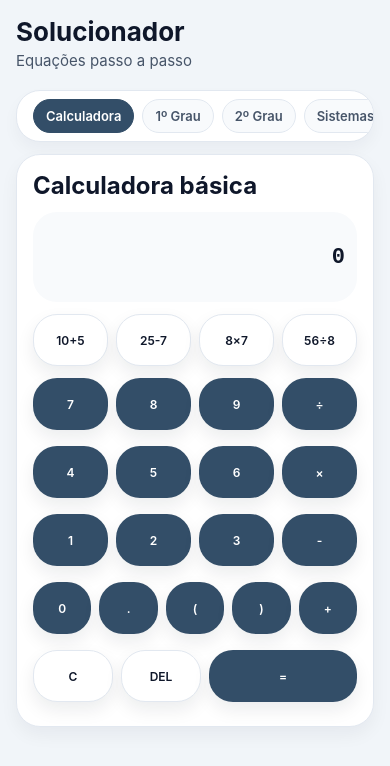
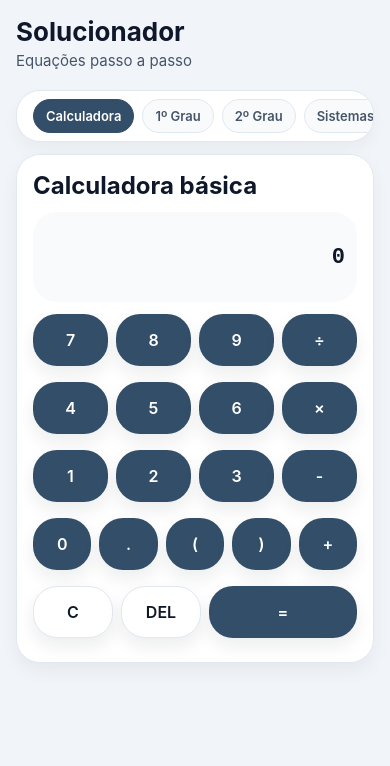
Before and after one commit to KauaCruzPereira/SolverEquacoes, a React Native app: screen / in a window 390 px wide. Shown: the top 766 px of the page. Built offline with nearby package versions, Linux system fonts and the light colour scheme.

Commit message:
style - buttons text size

```diff
--- a/src/components/index.tsx
+++ b/src/components/index.tsx
@@ -21,7 +21,7 @@ interface InputFieldProps {
 }
 
 const screenWidth = Dimensions.get("window").width;
-const BUTTON_FONT_SIZE = Math.min(16, Math.max(12, screenWidth * 0.03));
+const BUTTON_FONT_SIZE = Math.min(16, Math.max(12, screenWidth * 0.050));
 
 export function InputField({
   label,
--- a/src/screens/CalculatorScreen.tsx
+++ b/src/screens/CalculatorScreen.tsx
@@ -8,7 +8,6 @@ type ScreenProps = {
   onShowResult?: () => void;
 };
 
-const PRESET_EXPRESSIONS = ["10+5", "25-7", "8×7", "56÷8"];
 const BUTTON_ROWS = [
   ["7", "8", "9", "÷"],
   ["4", "5", "6", "×"],
@@ -67,18 +66,6 @@ export default function CalculatorScreen({ onShowResult }: ScreenProps) {
       <SectionCard label="Calculadora básica">
         <View style={styles.displayCard}>
           <Text style={styles.displayExpression}>{expression}</Text>
-        </View>
-
-        <View style={styles.presets}>
-          {PRESET_EXPRESSIONS.map((item) => (
-            <Btn
-              key={item}
-              label={item}
-              variant="secondary"
-              onPress={() => handlePreset(item)}
-              flex={1}
-            />
-          ))}
         </View>
 
         <View style={styles.buttonGrid}>
```
